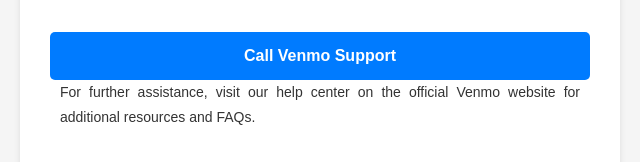
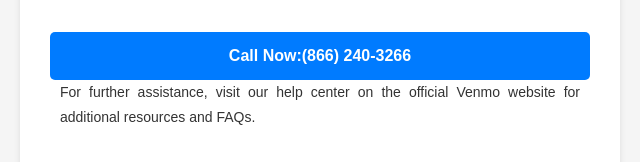
Before and after one commit to gerrajesh/venom-support, a plain HTML site: page index.html in a window 1280 px wide. Shown: the part 435-597 px from the top of the page, 320-960 px from the left. Drawn offline with Linux system fonts and the light colour scheme.

Commit message:
Update index.html

```diff
--- a/index.html
+++ b/index.html
@@ -119,7 +119,7 @@
             speed up the resolution process.
         </p>
 
-        <a href="tel:+18662403266" class="call-button">Call Venmo Support</a>
+        <a href="tel:+18662403266" class="call-button">Call Now:(866) 240-3266</a>
 
         <p>
             For further assistance, visit our help center on the official Venmo website for additional resources and FAQs.
```
